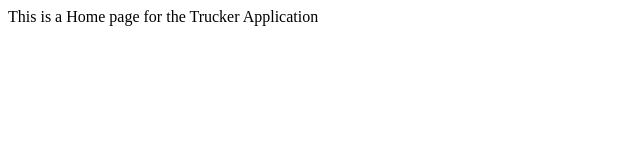
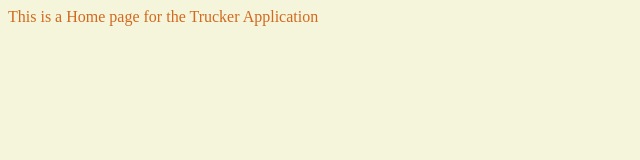
Before and after one commit to KrutikaKulkarni/Trucker, a plain HTML site: page src/index.html in a window 1280 px wide. Shown: the whole page, without its empty margins (0-640 px from the left). Drawn offline with Linux system fonts and the light colour scheme.

Commit message:
Adding Style Sheet

```diff
--- a/src/index.html
+++ b/src/index.html
@@ -3,6 +3,7 @@
 <head>
     <meta charset="UTF-8">
     <title>Application</title>
+    <link rel="stylesheet" type="text/css" href="style.css">
 </head>
 <body>
 This is a Home page for the Trucker Application
--- /dev/null
+++ b/src/style.css
@@ -0,0 +1,4 @@
+body{
+    color: chocolate;
+    background: beige;
+}
```
